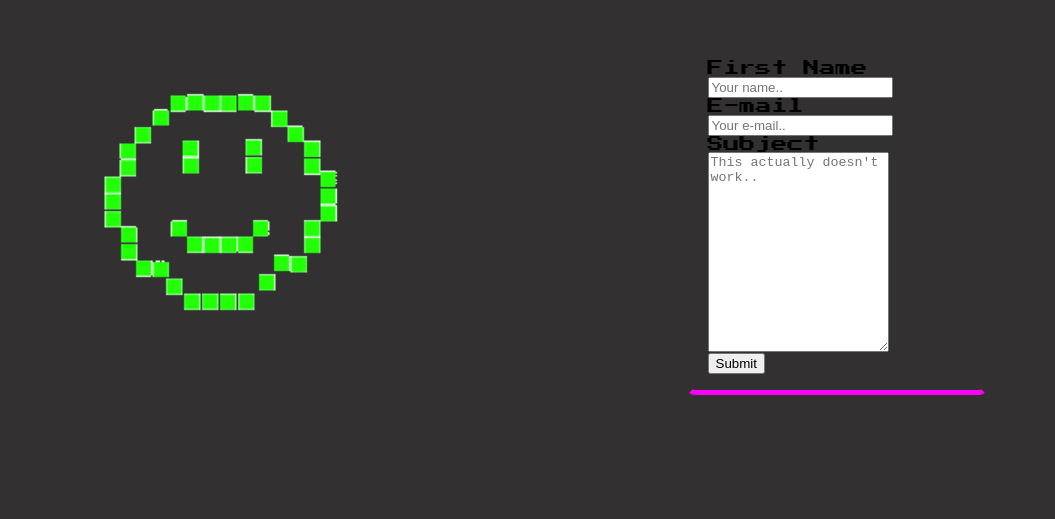
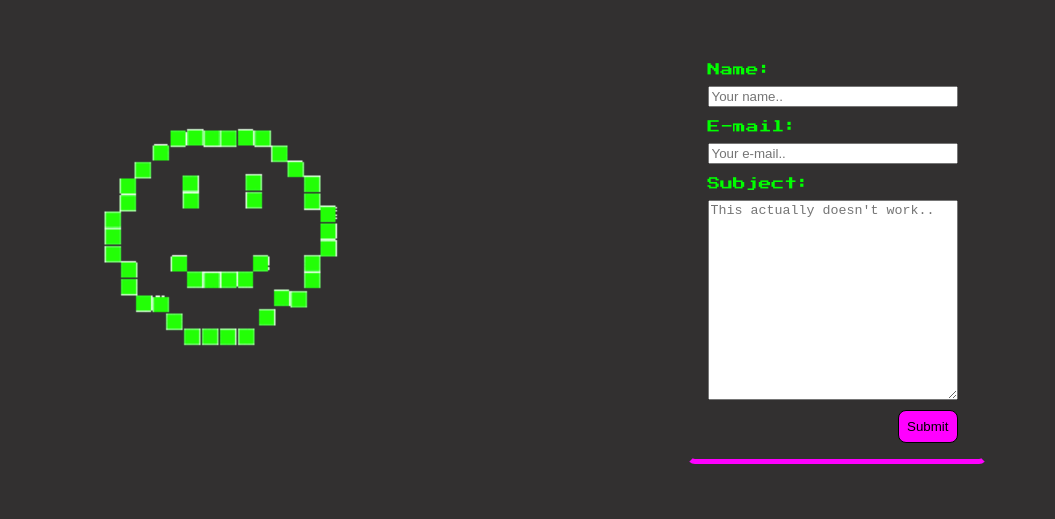
Before and after one commit to Wallenborg/90swebpage, a website built with Parcel: page html/contact.html in a window 1280 px wide. Shown: the part 281-800 px from the top of the page, without its empty margins (112-1167 px from the left). Built offline with nearby package versions, Linux system fonts and the light colour scheme.

Commit message:
styled the form

```diff
--- a/html/contact.html
+++ b/html/contact.html
@@ -34,20 +34,21 @@
         </div>
       <div class="container">
         <section class="continer-form">
-          <form action="/action_page.php">
+          <form action="#">
 
-              <label for="fname">First Name</label>
-              <input type="text" id="fname" name="firstname" placeholder="Your name..">
+              <label class="form-text" for="fname">Name:</label>
+              <input class="form-answer" type="text" id="fname" name="firstname" placeholder="Your name..">
 
-              <label for="lname">E-mail</label>
-              <input type="text" id="lname" name="lastname" placeholder="Your e-mail..">
+              <label class="form-text" for="lname">E-mail:</label>
+              <input class="form-answer" type="text" id="lname" name="lastname" placeholder="Your e-mail..">
 
 
-              <label for="subject">Subject</label>
-              <textarea id="subject" name="subject" placeholder="This actually doesn't work.." style="height:200px"></textarea>
+              <label class="form-text" for="subject">Subject:</label>
+              <textarea  class="form-answer" id="subject" name="subject" placeholder="This actually doesn't work.." style="height:200px"></textarea>
 
-
-            <input type="submit" value="Submit">
+            <div class="container-form-send">
+            <input class="form-send" type="submit" value="Submit">
+          </div>
 
           </form>
         </section>
@@ -81,13 +82,13 @@
         </p>
         <ul class="footer-links">
           <li>
-            <a href="”#”"><img src="img/icons8-github-50.png" alt="Logo Github" class="footer-links-img"/></a>
+            <a href="https://github.com/Wallenborg" target="_blank"><img src="img/icons8-github-50.png" alt="Logo Github" class="footer-links-img"/></a>
           </li>
           <li>
-            <a href="”#”"><img src="img/icons8-instagram-50.png" alt="Logo Instagram" class="footer-links-img"/></a>
+            <a href="https://www.instagram.com/niklaswallenborg/" target="_blank"><img src="img/icons8-instagram-50.png" alt="Logo Instagram" class="footer-links-img"/></a>
           </li>
           <li>
-            <a href="”#”"><img src="img/icons8-linkedin-50.png" alt="Logo Linkedin" class="footer-links-img"/></a>
+            <a href="https://www.linkedin.com/in/niklas-wallenborg-026bb7131/" target="_blank"><img src="img/icons8-linkedin-50.png" alt="Logo Linkedin" class="footer-links-img"/></a>
           </li>
 
           </li>
--- a/html/css/stylecontact.css
+++ b/html/css/stylecontact.css
@@ -118,6 +118,8 @@ img {
   }
 }
 
+/*form*/
+
 .container {
   display: flex;
   justify-content: center;
@@ -125,7 +127,7 @@ img {
   margin-top: 100px;
 }
 .head-gif {
-  justify-self: center; /* Centrera horisontellt */
+  justify-self: center;
   align-self: center;
 }
 .continer-form {
@@ -137,12 +139,33 @@ img {
   border-radius: 8px;
   animation: border 2s linear infinite;
 }
+.form-text {
+  font-size: 0.8rem;
+  color: var(--color-primary);
+}
+
+.form-answer {
+  margin-top: 10px;
+  margin-bottom: 10px;
+  width: 250px;
+}
+.container-form-send {
+  display: flex;
+  justify-content: end;
+}
+.form-send {
+  color: black;
+  text-align: center;
+  background-color: var(--color-accent-1);
+  padding: 0.5rem;
+  border: 1px solid black;
+  border-radius: 8px;
+}
 
 /*LINKS*/
 
 .container-links-page {
   margin-top: 10vw;
-  margin-right: 5vw;
   margin-bottom: 3vw;
 }
 
@@ -152,6 +175,7 @@ img {
   grid-template-rows: 1fr 1fr 1fr;
   gap: 0.4rem;
   list-style-type: none;
+  padding-inline-start: 0px;
 }
 @media (min-width: 560px) {
   .links-page {
```
